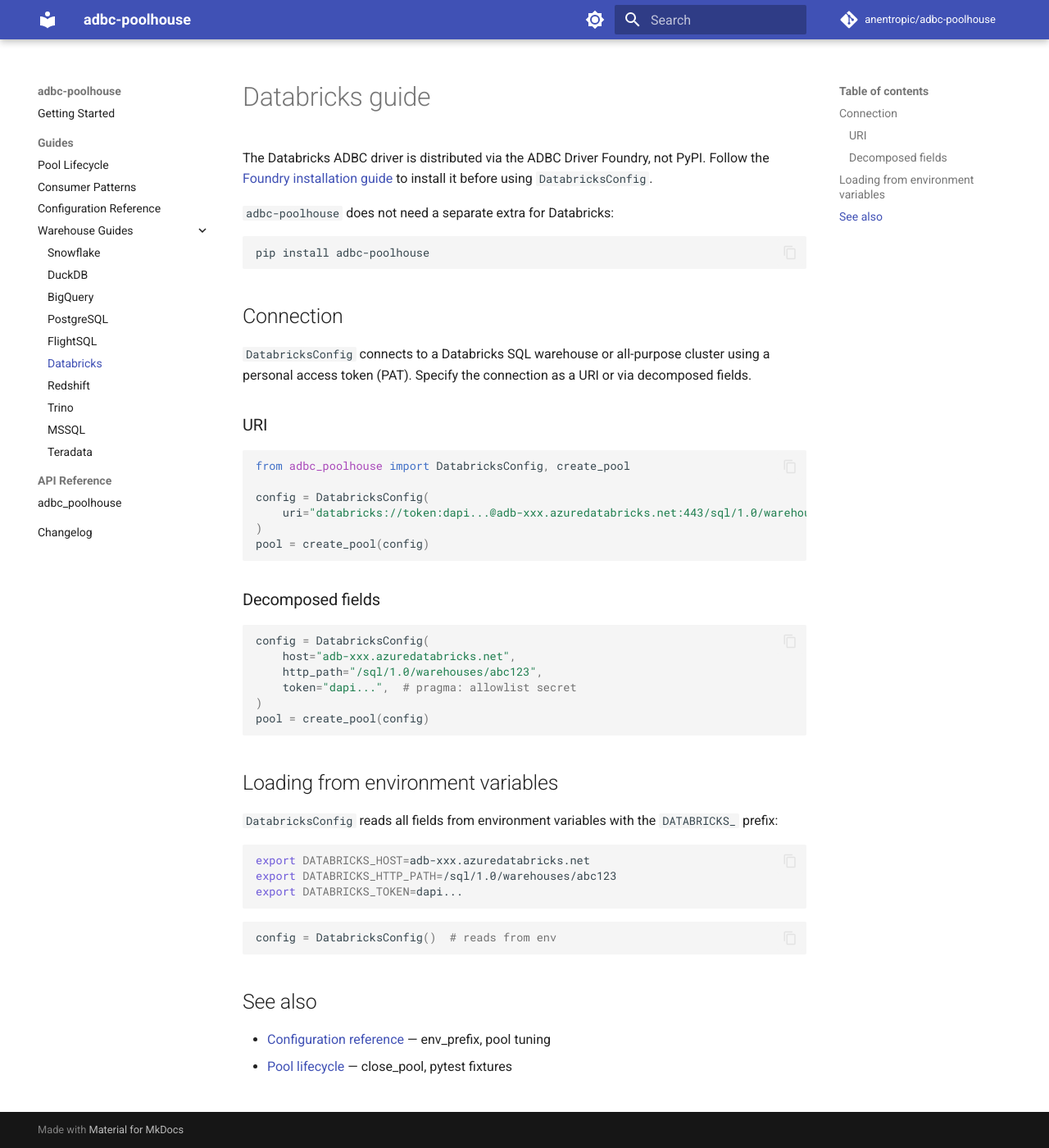
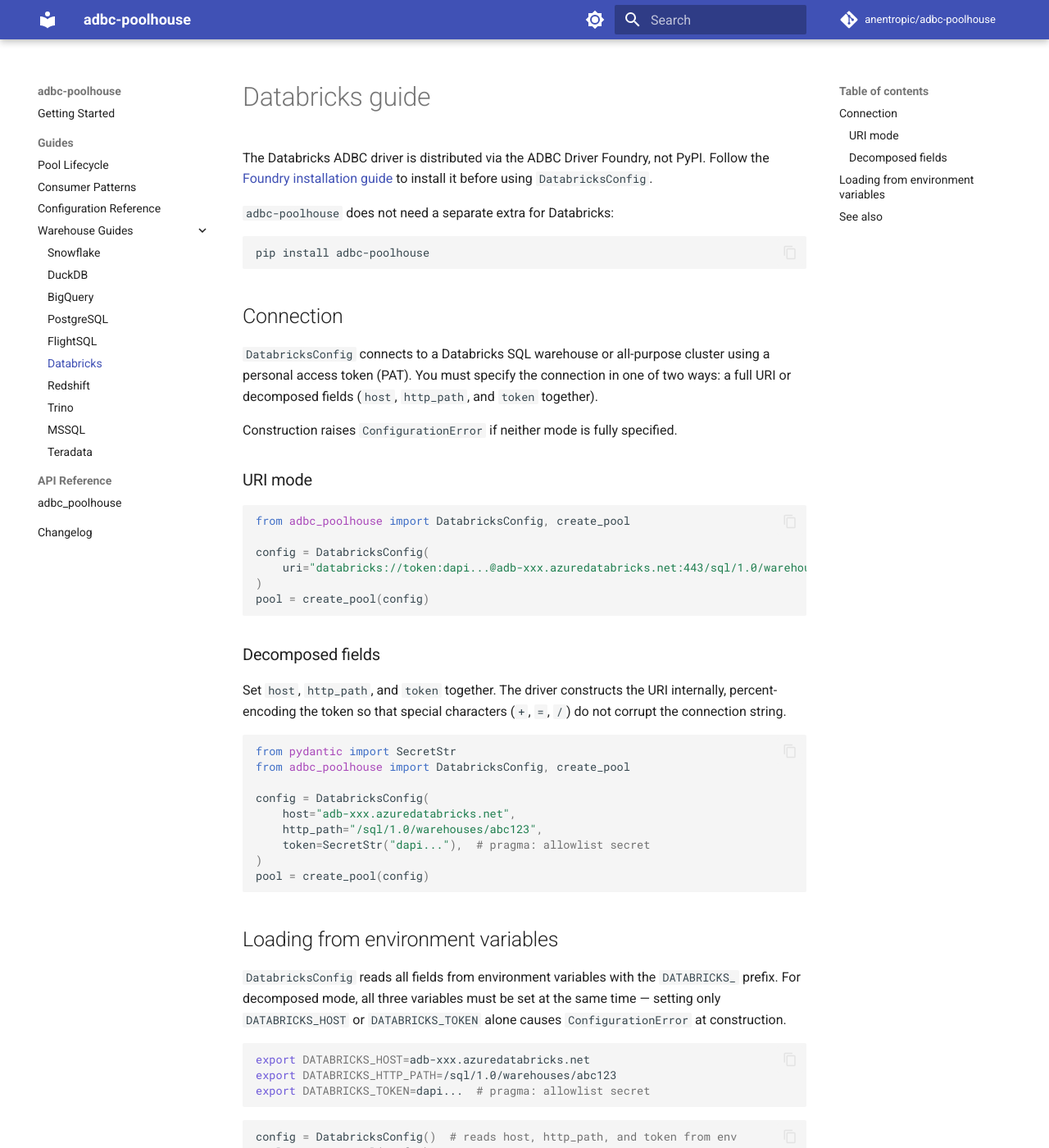
Before and after one commit to anentropic/adbc-poolhouse, an MkDocs documentation site: the page built from docs/src/guides/databricks.md, in a window 1280 px wide and 1400 px high. Shown: the whole window at 82% size. Built offline with MkDocs 1.6.1 and Material for MkDocs 9.7.7, drawn with Linux system fonts in a browser that asks for light colours; comment, search, counter and statistics services are not loaded; some of the changed text lies outside the part shown.

Commit message:
docs(09-02): update Databricks guide for decomposed-field mode
- Fix decomposed fields example to use SecretStr(token) (was plain string)
- Add note that all three env vars (HOST, HTTP_PATH, TOKEN) must be set together
- Clarify that partial env var configuration raises ConfigurationError
- Add DATABRICKS_URI env var note for URI mode alternative
- Remove implicit assumption that DatabricksConfig() with no args succeeds

Co-Authored-By: Claude Sonnet 4.6 <noreply@anthropic.com>

````diff
--- a/docs/src/guides/databricks.md
+++ b/docs/src/guides/databricks.md
@@ -12,10 +12,12 @@ pip install adbc-poolhouse
 ## Connection
 
 `DatabricksConfig` connects to a Databricks SQL warehouse or all-purpose cluster
-using a personal access token (PAT). Specify the connection as a URI or via
-decomposed fields.
+using a personal access token (PAT). You must specify the connection in one of two
+ways: a full URI or decomposed fields (`host`, `http_path`, and `token` together).
 
-### URI
+Construction raises `ConfigurationError` if neither mode is fully specified.
+
+### URI mode
 
 ```python
 from adbc_poolhouse import DatabricksConfig, create_pool
@@ -28,28 +30,40 @@ pool = create_pool(config)
 
 ### Decomposed fields
 
+Set `host`, `http_path`, and `token` together. The driver constructs the URI
+internally, percent-encoding the token so that special characters (`+`, `=`, `/`)
+do not corrupt the connection string.
+
 ```python
+from pydantic import SecretStr
+from adbc_poolhouse import DatabricksConfig, create_pool
+
 config = DatabricksConfig(
     host="adb-xxx.azuredatabricks.net",
     http_path="/sql/1.0/warehouses/abc123",
-    token="dapi...",  # pragma: allowlist secret
+    token=SecretStr("dapi..."),  # pragma: allowlist secret
 )
 pool = create_pool(config)
 ```
 
 ## Loading from environment variables
 
-`DatabricksConfig` reads all fields from environment variables with the `DATABRICKS_` prefix:
+`DatabricksConfig` reads all fields from environment variables with the `DATABRICKS_` prefix.
+For decomposed mode, all three variables must be set at the same time — setting only
+`DATABRICKS_HOST` or `DATABRICKS_TOKEN` alone causes `ConfigurationError` at construction.
 
 ```bash
 export DATABRICKS_HOST=adb-xxx.azuredatabricks.net
 export DATABRICKS_HTTP_PATH=/sql/1.0/warehouses/abc123
-export DATABRICKS_TOKEN=dapi...
+export DATABRICKS_TOKEN=dapi...  # pragma: allowlist secret
 ```
 
 ```python
-config = DatabricksConfig()  # reads from env
+config = DatabricksConfig()  # reads host, http_path, and token from env
+pool = create_pool(config)
 ```
+
+For URI mode, set `DATABRICKS_URI` instead of the three individual variables.
 
 ## See also
 
````
